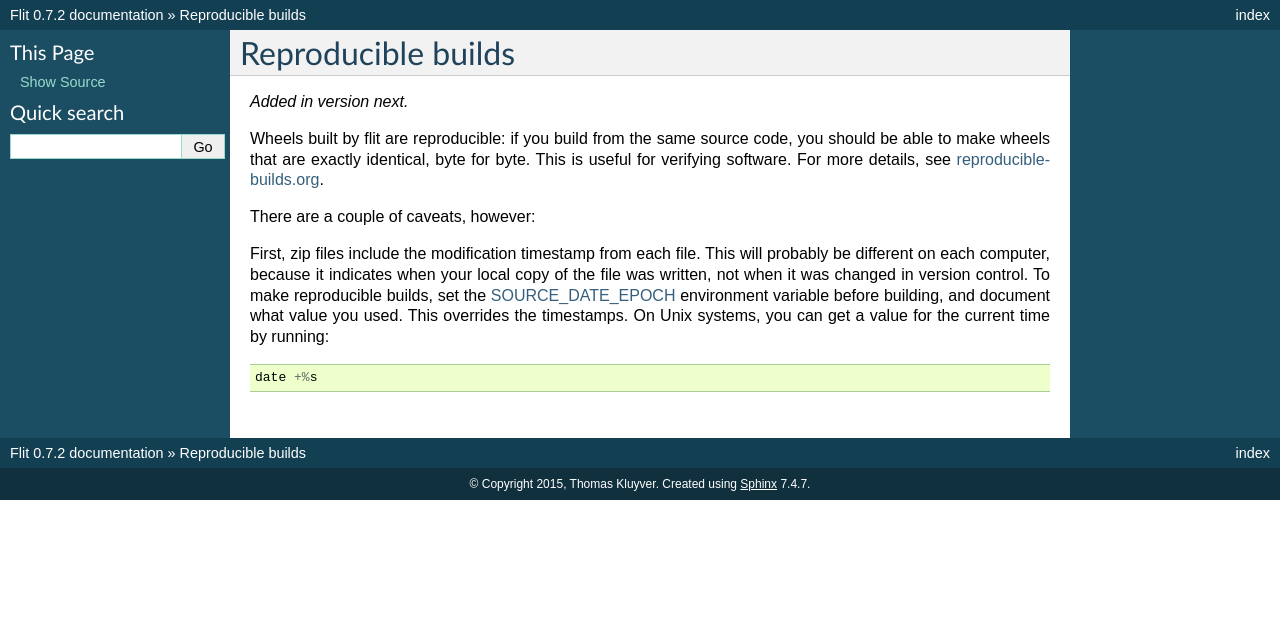
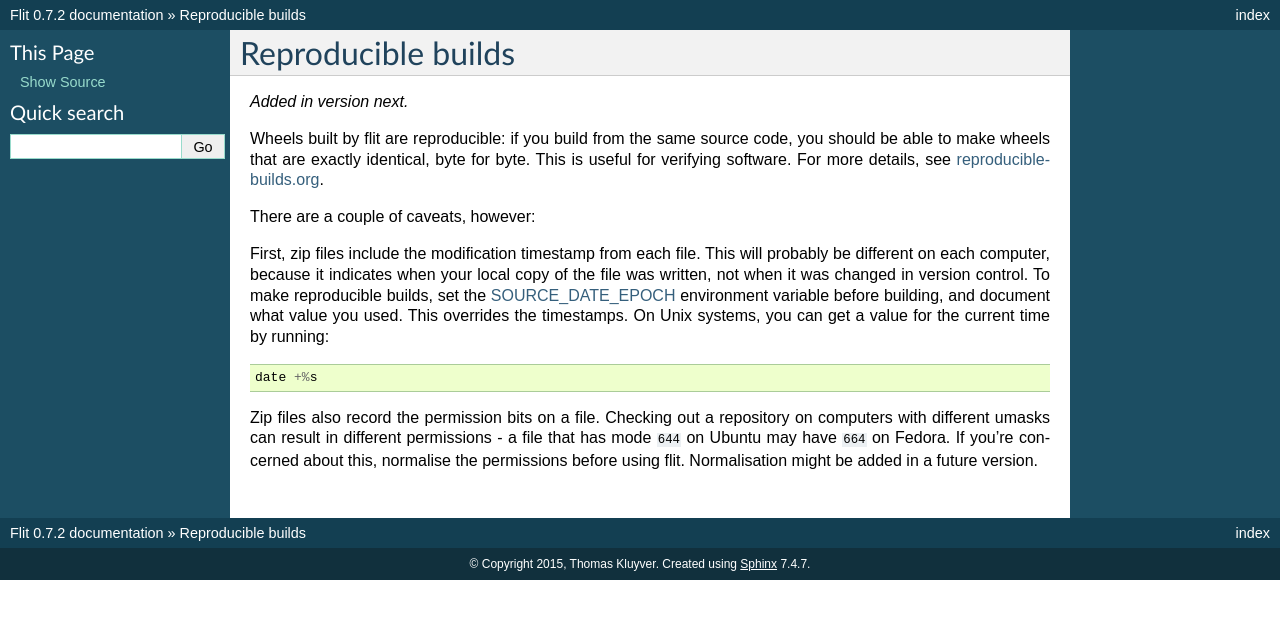
Before and after one commit to pypa/flit, a Sphinx documentation site: the page built from doc/reproducible.rst, in a window 1280 px wide. Shown: the top 619 px of the page. Built offline with Sphinx 7.4.7, drawn with Linux system fonts in a browser that asks for light colours.

Commit message:
Document permissions for reproducibility

```diff
--- a/doc/reproducible.rst
+++ b/doc/reproducible.rst
@@ -20,3 +20,9 @@ overrides the timestamps. On Unix systems, you can get a value for the current
 time by running::
 
     date +%s
+
+Zip files also record the permission bits on a file. Checking out a repository
+on computers with different umasks can result in different permissions - a file
+that has mode ``644`` on Ubuntu may have ``664`` on Fedora. If you're concerned
+about this, normalise the permissions before using flit. Normalisation might
+be added in a future version.
```
